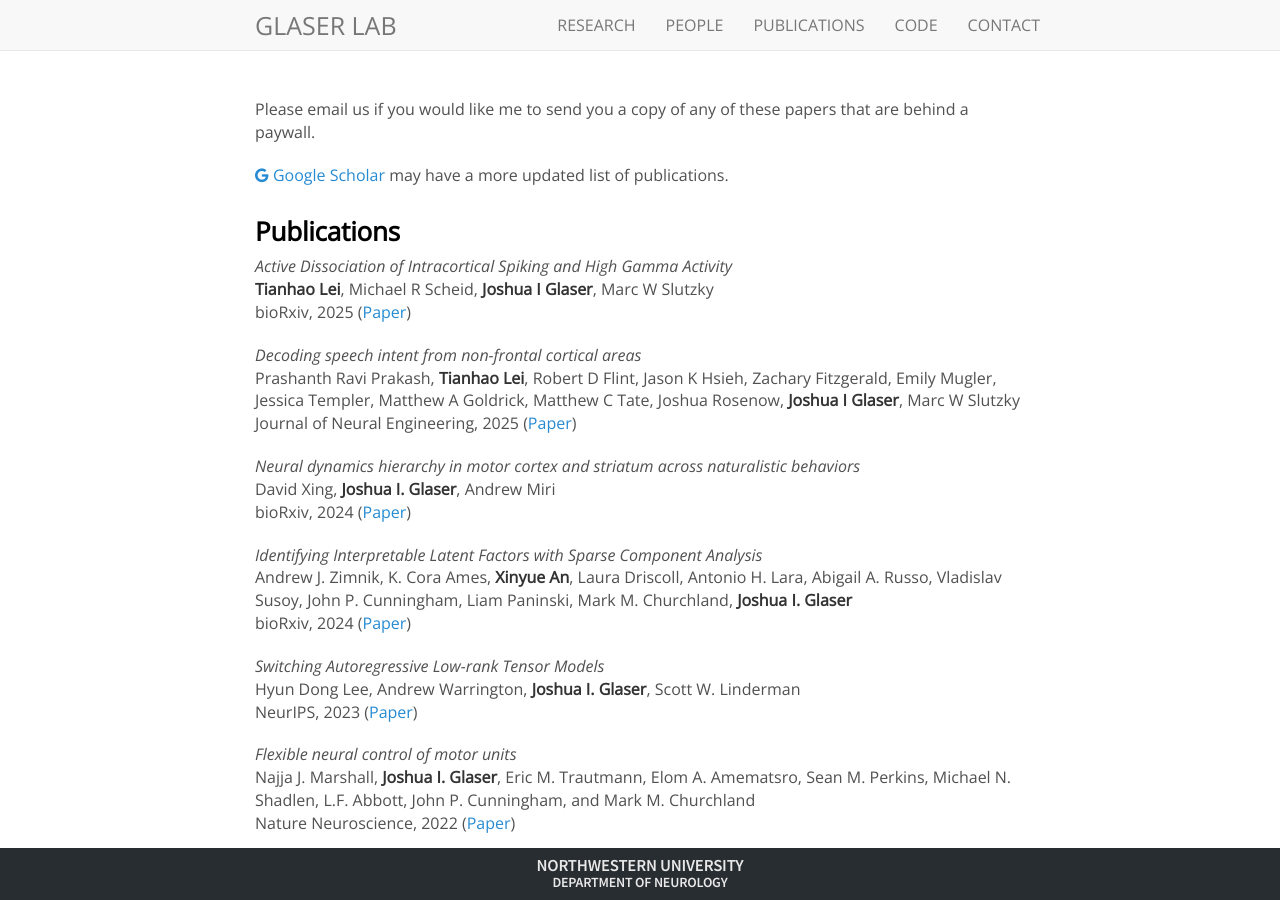
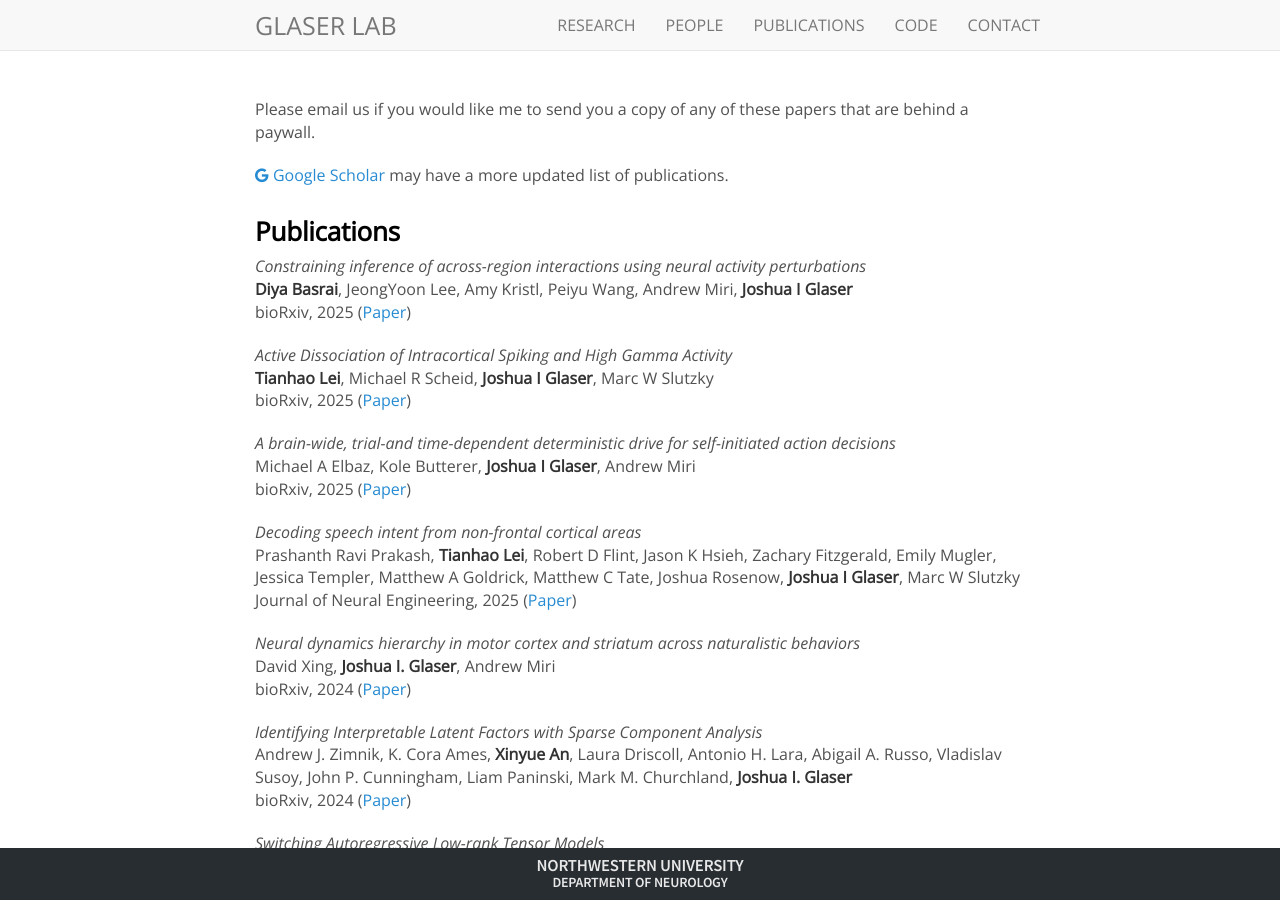
Before and after one commit to glaserlab/glaserlab.github.io, a Jekyll site: the page built from publications.md, in a window 1280 px wide and 900 px high. Built offline with Jekyll 4.4.1, drawn with Linux system fonts in a browser that asks for light colours; nearby versions of some CDN libraries; comment, search, counter and statistics services are not loaded.

Commit message:
Update publications.md

```diff
--- a/publications.md
+++ b/publications.md
@@ -10,9 +10,17 @@ Please email us if you would like me to send you a copy of any of these papers t
 
 ### Publications
 
+_Constraining inference of across-region interactions using neural activity perturbations_<br>
+**Diya Basrai**, JeongYoon Lee, Amy Kristl, Peiyu Wang, Andrew Miri, **Joshua I Glaser** <br>
+bioRxiv, 2025 ([Paper](https://www.biorxiv.org/content/10.1101/2025.11.20.689584v1.abstract))
+
 _Active Dissociation of Intracortical Spiking and High Gamma Activity_<br>
 **Tianhao Lei**, Michael R Scheid, **Joshua I Glaser**, Marc W Slutzky <br>
 bioRxiv, 2025 ([Paper](https://www.biorxiv.org/content/10.1101/2025.07.10.663559v1.abstract))
+
+_A brain-wide, trial-and time-dependent deterministic drive for self-initiated action decisions_<br>
+Michael A Elbaz, Kole Butterer, **Joshua I Glaser**, Andrew Miri <br>
+bioRxiv, 2025 ([Paper](https://www.biorxiv.org/content/10.1101/2025.10.28.685235v1.abstract))
 
 _Decoding speech intent from non-frontal cortical areas_<br>
 Prashanth Ravi Prakash, **Tianhao Lei**, Robert D Flint, Jason K Hsieh, Zachary Fitzgerald, Emily Mugler, Jessica Templer, Matthew A Goldrick, Matthew C Tate, Joshua Rosenow, **Joshua I Glaser**, Marc W Slutzky <br>
```
